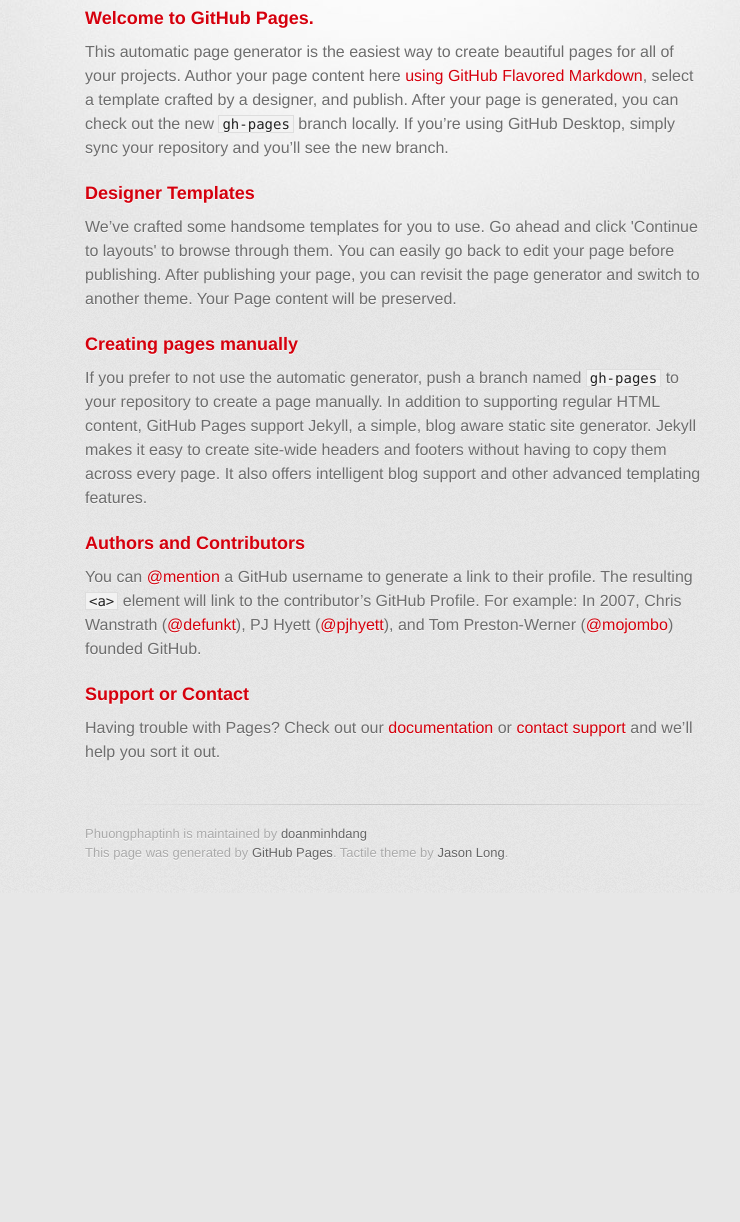
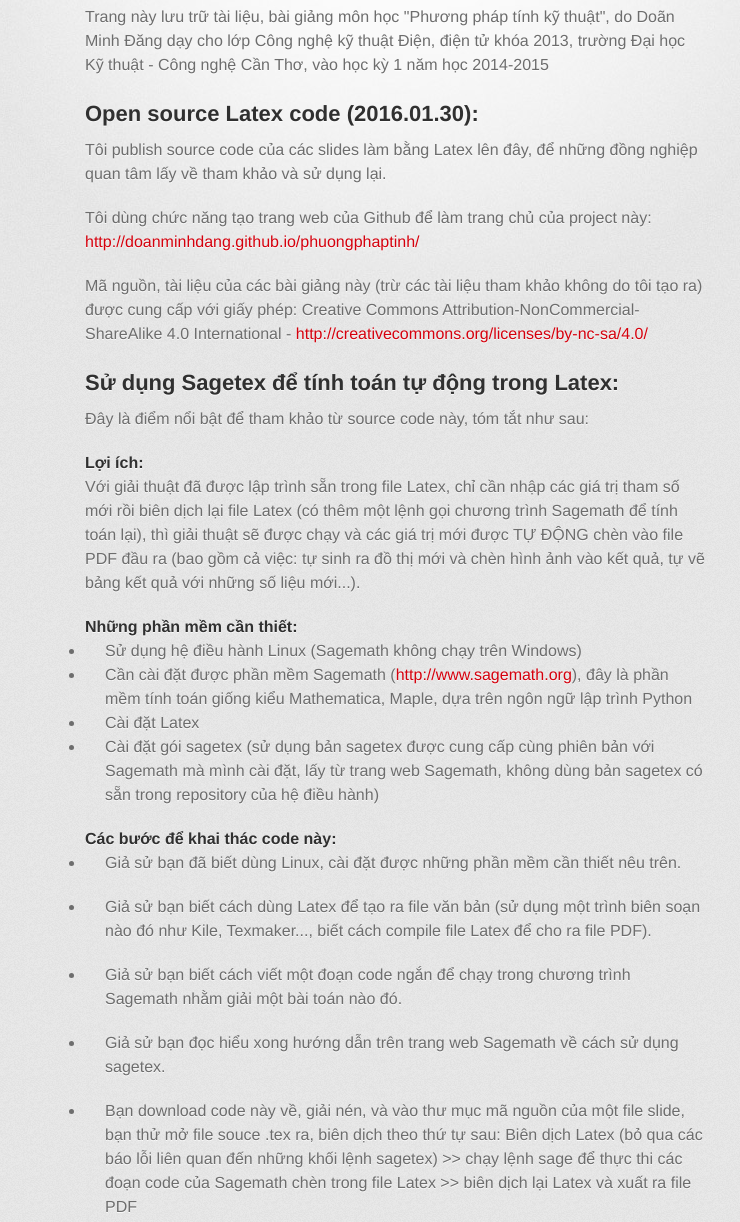
Before and after one commit to doanminhdang/phuongphaptinh, a plain HTML site: page index.html in a window 1280 px wide. Shown: the part 266-1488 px from the top of the page, without its empty margins (245-985 px from the left). Before the commit the page ends 1159 px from the top, so only its background shows below. Drawn offline with Linux system fonts and the light colour scheme; a web font is replaced by a local one.

```diff
--- a/index.html
+++ b/index.html
@@ -10,7 +10,7 @@
     <!--[if lt IE 9]>
     <script src="//html5shiv.googlecode.com/svn/trunk/html5.js"></script>
     <![endif]-->
-    <title>Phuongphaptinh by doanminhdang</title>
+    <title>Phương pháp tính by doanminhdang</title>
   </head>
 
   <body>
@@ -18,7 +18,7 @@
       <div class="inner">
 
         <header>
-          <h1>Phuongphaptinh</h1>
+          <h1>Phương pháp tính</h1>
           <h2>Tài liệu bài giảng phương pháp tính kỹ thuật</h2>
         </header>
 
@@ -31,34 +31,73 @@
         <hr>
 
         <section id="main_content">
-          <h3>
-<a id="welcome-to-github-pages" class="anchor" href="#welcome-to-github-pages" aria-hidden="true"><span aria-hidden="true" class="octicon octicon-link"></span></a>Welcome to GitHub Pages.</h3>
+          <p>Trang này lưu trữ tài liệu, bài giảng môn học "Phương pháp tính kỹ thuật", do Doãn Minh Đăng dạy cho lớp Công nghệ kỹ thuật Điện, điện tử khóa 2013, trường Đại học Kỹ thuật - Công nghệ Cần Thơ, vào học kỳ 1 năm học 2014-2015</p>
 
-<p>This automatic page generator is the easiest way to create beautiful pages for all of your projects. Author your page content here <a href="https://guides.github.com/features/mastering-markdown/">using GitHub Flavored Markdown</a>, select a template crafted by a designer, and publish. After your page is generated, you can check out the new <code>gh-pages</code> branch locally. If you’re using GitHub Desktop, simply sync your repository and you’ll see the new branch.</p>
+<h2>
+<a id="open-source-latex-code-20160130" class="anchor" href="#open-source-latex-code-20160130" aria-hidden="true"><span aria-hidden="true" class="octicon octicon-link"></span></a>Open source Latex code (2016.01.30):</h2>
 
-<h3>
-<a id="designer-templates" class="anchor" href="#designer-templates" aria-hidden="true"><span aria-hidden="true" class="octicon octicon-link"></span></a>Designer Templates</h3>
+<p>Tôi publish source code của các slides làm bằng Latex lên đây, để những đồng nghiệp quan tâm lấy về tham khảo và sử dụng lại.</p>
 
-<p>We’ve crafted some handsome templates for you to use. Go ahead and click 'Continue to layouts' to browse through them. You can easily go back to edit your page before publishing. After publishing your page, you can revisit the page generator and switch to another theme. Your Page content will be preserved.</p>
+<p>Tôi dùng chức năng tạo trang web của Github để làm trang chủ của project này: <a href="http://doanminhdang.github.io/phuongphaptinh/">http://doanminhdang.github.io/phuongphaptinh/</a></p>
 
-<h3>
-<a id="creating-pages-manually" class="anchor" href="#creating-pages-manually" aria-hidden="true"><span aria-hidden="true" class="octicon octicon-link"></span></a>Creating pages manually</h3>
+<p>Mã nguồn, tài liệu của các bài giảng này (trừ các tài liệu tham khảo không do tôi tạo ra) được cung cấp với giấy phép:
+Creative Commons Attribution-NonCommercial-ShareAlike 4.0 International -
+<a href="http://creativecommons.org/licenses/by-nc-sa/4.0/">http://creativecommons.org/licenses/by-nc-sa/4.0/</a></p>
 
-<p>If you prefer to not use the automatic generator, push a branch named <code>gh-pages</code> to your repository to create a page manually. In addition to supporting regular HTML content, GitHub Pages support Jekyll, a simple, blog aware static site generator. Jekyll makes it easy to create site-wide headers and footers without having to copy them across every page. It also offers intelligent blog support and other advanced templating features.</p>
+<h2>
+<a id="sử-dụng-sagetex-để-tính-toán-tự-động-trong-latex" class="anchor" href="#s%E1%BB%AD-d%E1%BB%A5ng-sagetex-%C4%91%E1%BB%83-t%C3%ADnh-to%C3%A1n-t%E1%BB%B1-%C4%91%E1%BB%99ng-trong-latex" aria-hidden="true"><span aria-hidden="true" class="octicon octicon-link"></span></a>Sử dụng Sagetex để tính toán tự động trong Latex:</h2>
 
-<h3>
-<a id="authors-and-contributors" class="anchor" href="#authors-and-contributors" aria-hidden="true"><span aria-hidden="true" class="octicon octicon-link"></span></a>Authors and Contributors</h3>
+<p>Đây là điểm nổi bật để tham khảo từ source code này, tóm tắt như sau:</p>
 
-<p>You can <a href="https://github.com/blog/821" class="user-mention">@mention</a> a GitHub username to generate a link to their profile. The resulting <code>&lt;a&gt;</code> element will link to the contributor’s GitHub Profile. For example: In 2007, Chris Wanstrath (<a href="https://github.com/defunkt" class="user-mention">@defunkt</a>), PJ Hyett (<a href="https://github.com/pjhyett" class="user-mention">@pjhyett</a>), and Tom Preston-Werner (<a href="https://github.com/mojombo" class="user-mention">@mojombo</a>) founded GitHub.</p>
+<h4>
+<a id="lợi-ích" class="anchor" href="#l%E1%BB%A3i-%C3%ADch" aria-hidden="true"><span aria-hidden="true" class="octicon octicon-link"></span></a>Lợi ích:</h4>
 
-<h3>
-<a id="support-or-contact" class="anchor" href="#support-or-contact" aria-hidden="true"><span aria-hidden="true" class="octicon octicon-link"></span></a>Support or Contact</h3>
+<p>Với giải thuật đã được lập trình sẵn trong file Latex, chỉ cần nhập các giá trị tham số mới rồi biên dịch lại file Latex (có thêm một lệnh gọi chương trình Sagemath để tính toán lại), thì giải thuật sẽ được chạy và các giá trị mới được TỰ ĐỘNG chèn vào file PDF đầu ra (bao gồm cả việc: tự sinh ra đồ thị mới và chèn hình ảnh vào kết quả, tự vẽ bảng kết quả với những số liệu mới...).</p>
 
-<p>Having trouble with Pages? Check out our <a href="https://help.github.com/pages">documentation</a> or <a href="https://github.com/contact">contact support</a> and we’ll help you sort it out.</p>
+<h4>
+<a id="những-phần-mềm-cần-thiết" class="anchor" href="#nh%E1%BB%AFng-ph%E1%BA%A7n-m%E1%BB%81m-c%E1%BA%A7n-thi%E1%BA%BFt" aria-hidden="true"><span aria-hidden="true" class="octicon octicon-link"></span></a>Những phần mềm cần thiết:</h4>
+
+<ul>
+<li>Sử dụng hệ điều hành Linux (Sagemath không chạy trên Windows)</li>
+<li>Cần cài đặt được phần mềm Sagemath (<a href="http://www.sagemath.org">http://www.sagemath.org</a>), đây là phần mềm tính toán giống kiểu Mathematica, Maple, dựa trên ngôn ngữ lập trình Python</li>
+<li>Cài đặt Latex</li>
+<li>Cài đặt gói sagetex (sử dụng bản sagetex được cung cấp cùng phiên bản với Sagemath mà mình cài đặt, lấy từ trang web Sagemath, không dùng bản sagetex có sẵn trong repository của hệ điều hành)</li>
+</ul>
+
+<h4>
+<a id="các-bước-để-khai-thác-code-này" class="anchor" href="#c%C3%A1c-b%C6%B0%E1%BB%9Bc-%C4%91%E1%BB%83-khai-th%C3%A1c-code-n%C3%A0y" aria-hidden="true"><span aria-hidden="true" class="octicon octicon-link"></span></a>Các bước để khai thác code này:</h4>
+
+<ul>
+<li><p>Giả sử bạn đã biết dùng Linux, cài đặt được những phần mềm cần thiết nêu trên.</p></li>
+<li><p>Giả sử bạn biết cách dùng Latex để tạo ra file văn bản (sử dụng một trình biên soạn nào đó như Kile, Texmaker..., biết cách compile file Latex để cho ra file PDF).</p></li>
+<li><p>Giả sử bạn biết cách viết một đoạn code ngắn để chạy trong chương trình Sagemath nhằm giải một bài toán nào đó.</p></li>
+<li><p>Giả sử bạn đọc hiểu xong hướng dẫn trên trang web Sagemath về cách sử dụng sagetex.</p></li>
+<li><p>Bạn download code này về, giải nén, và vào thư mục mã nguồn của một file slide, bạn   thử mở file souce .tex ra, biên dịch theo thứ tự sau:
+Biên dịch Latex (bỏ qua các báo lỗi liên quan đến những khối lệnh sagetex) &gt;&gt; chạy lệnh sage để thực thi các đoạn code của Sagemath chèn trong file Latex &gt;&gt; biên dịch lại Latex và xuất ra file PDF</p></li>
+</ul>
+
+<p>Khi bạn thực hiện thành công và thu được file slide ở dạng PDF không có lỗi, thì bạn hãy thử tìm hiểu các đoạn code trong file mã nguồn Latex, thử thay đổi các trị số rồi biên dịch (và tính toán) lại để xem kết quả. </p>
+
+<hr>
+
+<h2>
+<a id="acknowledgment" class="anchor" href="#acknowledgment" aria-hidden="true"><span aria-hidden="true" class="octicon octicon-link"></span></a>Acknowledgment:</h2>
+
+<p>Tôi xin cảm ơn các dự án phần mềm nguồn mở đã tạo ra những gói phần mềm rất hữu dụng mà dựa vào đó tôi phát triển các bài giảng này. Xin cảm ơn các thầy đã hỗ trợ tài liệu ban đầu:</p>
+
+<ul>
+<li>Lê Thái Thanh - ĐH Bách khoa TPHCM (sách tham khảo về phương pháp tính)</li>
+<li>Nguyễn Thái Sơn - ĐH Sư phạm TPHCM - ĐH Tôn Đức Thắng (inspiration về việc dùng Sagetex, qua hướng dẫn trên blog OSSHCMUP)</li>
+<li>Carsten Scherer - Delft University of Technology - University of Stuttgart (Latex template for slides)</li>
+</ul>
+
+<p>Xin cảm ơn các đồng nghiệp nước ngoài đã trao đổi trên mail group về phần mềm nguồn mở Octave để góp ý cho tôi xây dựng bảng câu hỏi khảo sát sinh viên sau khi kết thúc môn học, và các em sinh viên đã nhiệt tình cho ý kiến phản hồi về các bài giảng và đánh giá môn học.</p>
+
+<p>Xin cảm ơn các đồng nghiệp ở ĐH Kỹ thuật - Công nghệ Cần Thơ đã tham gia và tạo điều kiện cho tôi hoàn thành việc giảng dạy môn học này. </p>
         </section>
 
         <footer>
-          Phuongphaptinh is maintained by <a href="https://github.com/doanminhdang">doanminhdang</a><br>
+          Phương pháp tính is maintained by <a href="https://github.com/doanminhdang">doanminhdang</a><br>
           This page was generated by <a href="https://pages.github.com">GitHub Pages</a>. Tactile theme by <a href="https://twitter.com/jasonlong">Jason Long</a>.
         </footer>
 
```
Also changed, not shown: params.json (+1 -1 lines).
